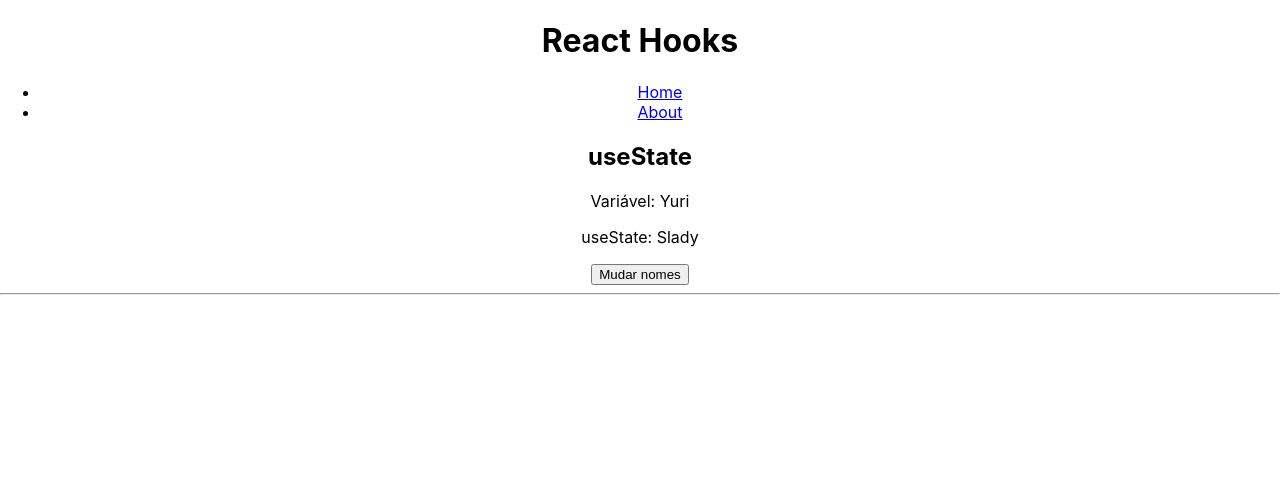
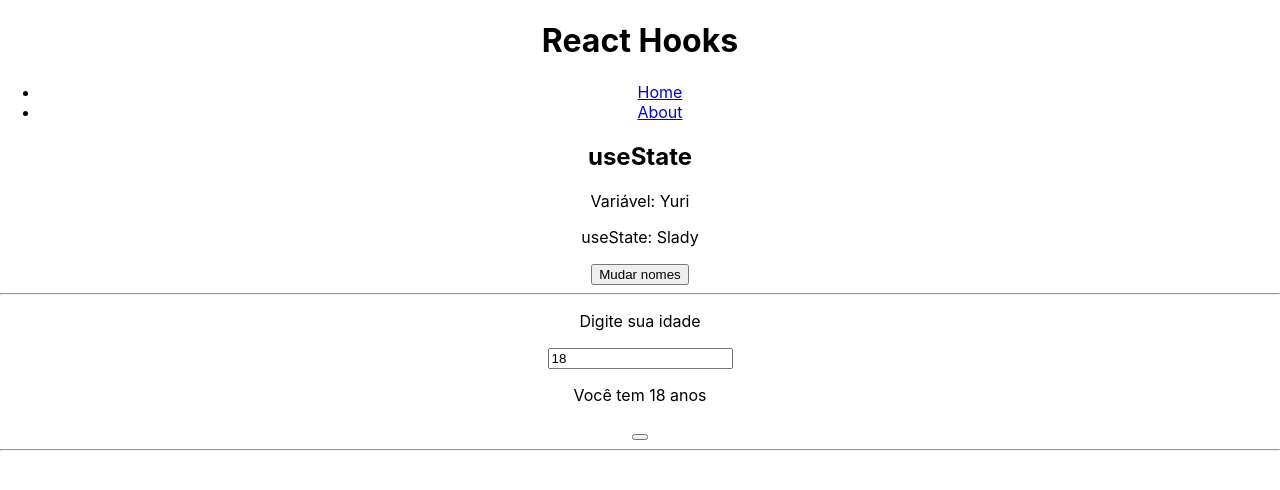
Before and after one commit to YuriCF1/Proj.Study-React-11, a React (Create React App) app in the folder reacthooks/: page / in a window 1280 px wide. Shown: the top 490 px of the page. Built offline with nearby package versions, Linux system fonts and the light colour scheme.

Commit message:
useState com inputs

```diff
--- a/reacthooks/src/Components/HookUseState.js
+++ b/reacthooks/src/Components/HookUseState.js
@@ -10,6 +10,16 @@
 
     console.log(userName, name);
   };
+
+  // 2 -useState e inputs
+  const [age, setAge] = useState(18);
+
+  const handleSubmit = (e) => {
+    e.preventDefault();
+
+    //envio da API
+    console.log(age);
+  };
   return (
     <div>
       {/* 1 - useState */}
@@ -18,6 +28,19 @@
       <p>useState: {name}</p>
       <button onClick={changeNames}>Mudar nomes</button>
       <hr />
+      {/* 2 - useState input */}
+      <p>Digite sua idade</p>
+      <form onSubmit={handleSubmit}>
+        <input
+          type="text"
+          value={age}
+          onChange={(e) => setAge(e.target.value)}
+        />{" "}
+        {/*Aderindo o state ao value para poder alterar com o state*/}
+      </form>
+      <p>Você tem {age} anos</p>
+      <button type="submit" value="Enviar"></button>
+      <hr />
     </div>
   );
 };
```
